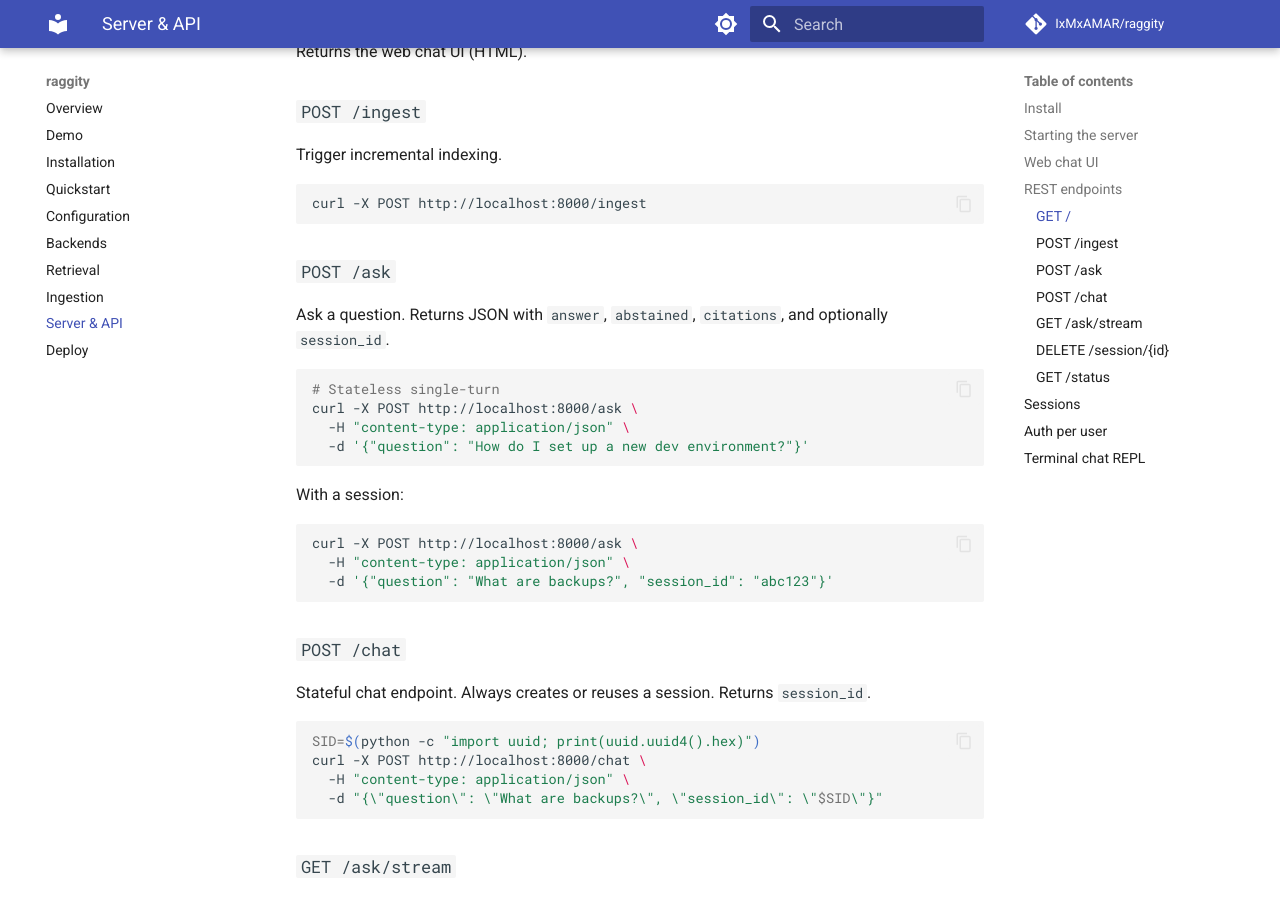
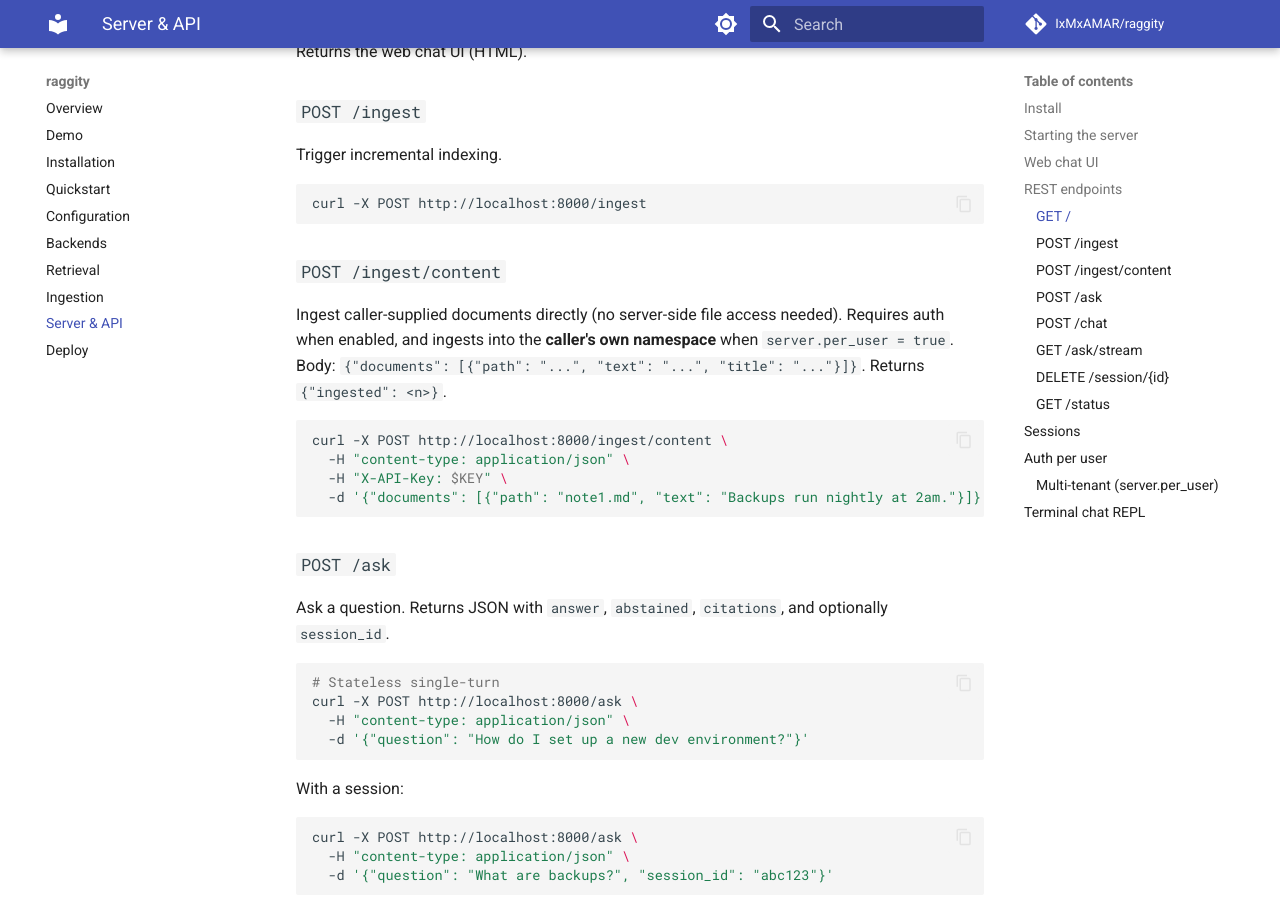
Before and after one commit to IxMxAMAR/raggity, an MkDocs documentation site: the page built from docs/server.md, in a window 1280 px wide and 900 px high, scrolled down 1111 px. Built offline with MkDocs 1.6.1 and Material for MkDocs 9.7.7, drawn with Linux system fonts in a browser that asks for light colours; comment, search, counter and statistics services are not loaded; some of the changed text lies outside the part shown.

Commit message:
chore(review): v0.7.1 — package-wide review fixes; docs for /ingest/content + multi-tenant

````diff
--- a/docs/server.md
+++ b/docs/server.md
@@ -50,6 +50,17 @@ Trigger incremental indexing.
 
 ```bash
 curl -X POST http://localhost:8000/ingest
+```
+
+### `POST /ingest/content`
+
+Ingest caller-supplied documents directly (no server-side file access needed). Requires auth when enabled, and ingests into the **caller's own namespace** when `server.per_user = true`. Body: `{"documents": [{"path": "...", "text": "...", "title": "..."}]}`. Returns `{"ingested": <n>}`.
+
+```bash
+curl -X POST http://localhost:8000/ingest/content \
+  -H "content-type: application/json" \
+  -H "X-API-Key: $KEY" \
+  -d '{"documents": [{"path": "note1.md", "text": "Backups run nightly at 2am."}]}'
 ```
 
 ### `POST /ask`
@@ -157,6 +168,10 @@ claude login   # subscription
 export ANTHROPIC_API_KEY=sk-ant-...   # API key
 ```
 
+### Multi-tenant (`server.per_user`)
+
+With `server.auth = "api_key"` and `server.per_user = true`, each API key gets its own **isolated index namespace** and its own **session namespace** — one tenant can never read, continue, or delete another tenant's conversations or documents. Tenants ingest their own content via `POST /ingest/content`. Per-tenant `Raggity` instances are cached with an LRU bound (`server.max_user_rags`, default 128) and closed on eviction/shutdown.
+
 ---
 
 ## Terminal chat REPL
--- a/pyproject.toml
+++ b/pyproject.toml
@@ -4,7 +4,7 @@ build-backend = "hatchling.build"
 
 [project]
 name = "raggity"
-version = "0.7.0"
+version = "0.7.1"
 description = "Local-first, top-tier RAG over your notes, docs, and PDFs — answered by Claude."
 readme = "README.md"
 requires-python = ">=3.11"
--- a/src/raggity/__init__.py
+++ b/src/raggity/__init__.py
@@ -1,4 +1,4 @@
-__version__ = "0.7.0"
+__version__ = "0.7.1"
 
 # Register built-in connectors so resolve("connector", ...) works after
 # `import raggity` without requiring callers to import sub-packages first.
````
